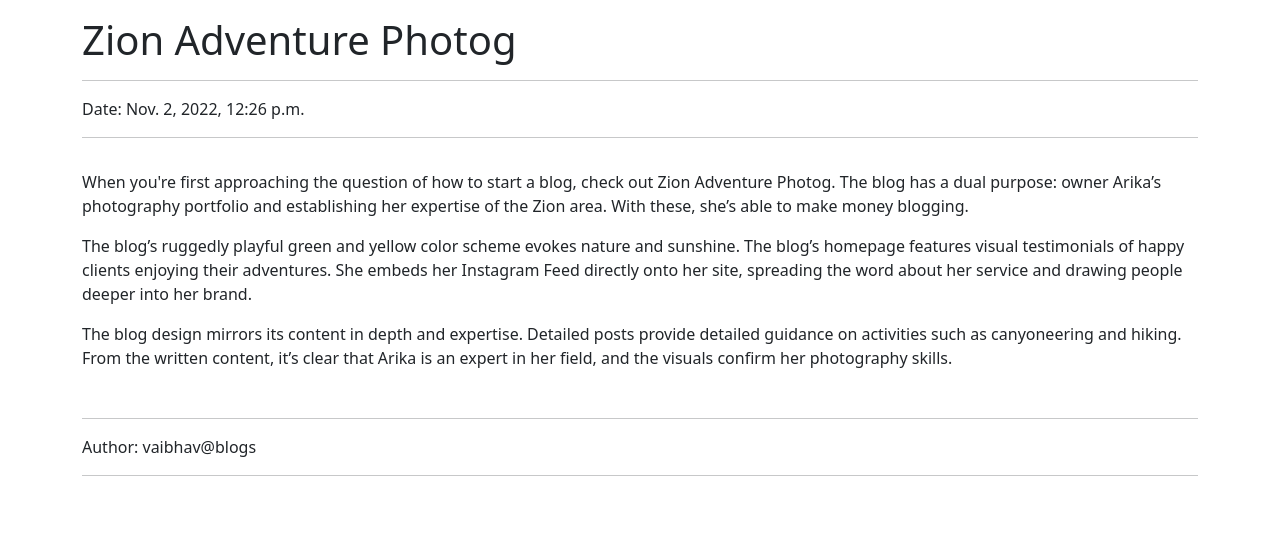
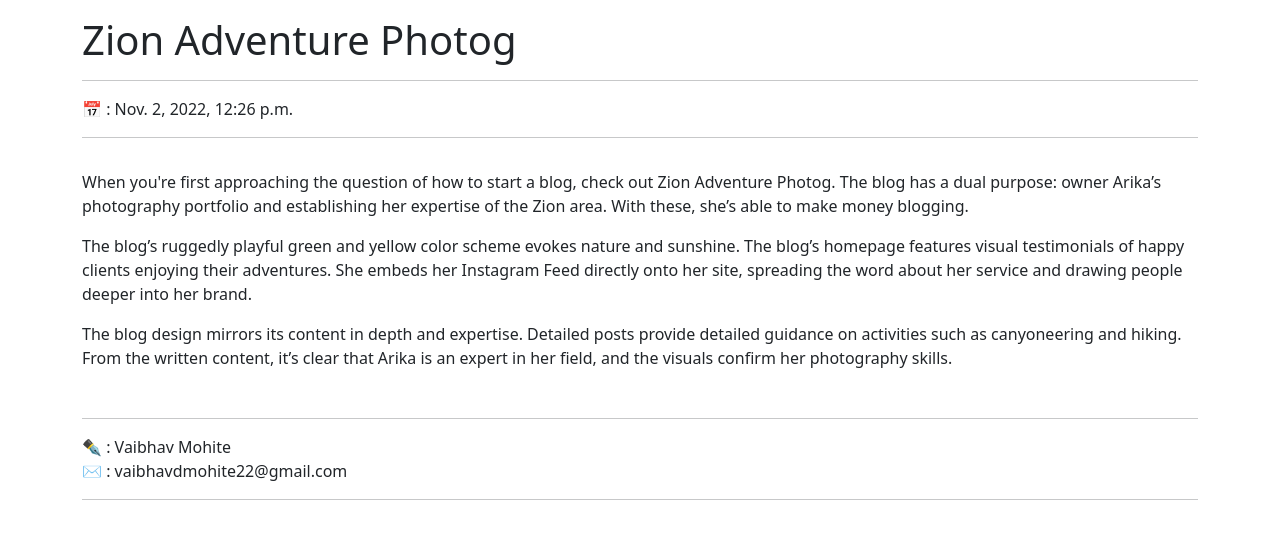
Before and after one commit to Vaibhav-22-dm/PersonalBlog, a Django app: page /blogs/getblog/1/ in a window 1280 px wide. Shown: the part 62-601 px from the top of the page. Run offline with Django 4.2, Linux system fonts and the light colour scheme; data comes from the database, SQL or seed files in the repository; both versions use the stored data as it was after the commit.

Commit message:
Added author details to post details page

```diff
--- a/Blogs/views.py
+++ b/Blogs/views.py
@@ -4,7 +4,7 @@
 
 def getBlogs(request):
     try:
-        blogs = Blog.objects.all().order_by('date')
+        blogs = Blog.objects.all().order_by('-date')
         context = {'blogs':blogs}
         return render(request, 'Blogs/index.html', context)
     except Exception as e:
--- a/templates/Blogs/blog.html
+++ b/templates/Blogs/blog.html
@@ -6,13 +6,14 @@
 <div class="container my-3">
     <h1 class="h1 text-dark">{{blog.title}}</h1>
     <hr>
-    <div>Date: {{blog.date}}</div>
+    <div>📅 : {{blog.date}}</div>
     <hr>
     <div class="py-3">
         {{blog.content | safe}}
     </div>
     <hr>
-    <div>Author: {{blog.author.username}}</div>
+    <div>✒ : {{blog.author.first_name}} {{blog.author.last_name}}</div>
+    <div>✉ : {{blog.author.email}}</div>
     <hr>
 </div>
 {% endblock %}
--- a/templates/Blogs/index.html
+++ b/templates/Blogs/index.html
@@ -7,12 +7,11 @@
     <h1 class="h1 text-dark p-3">List of Blogs</h1>
     {% for blog in blogs %}
     <div class="card m-3">
-        <div class="card-header">
-        {{blog.date}}
-        </div>
+        <div class="card-header">{{blog.date}}</div>
         <div class="card-body">
         <h5 class="card-title">{{blog.title}}</h5>
         <p class="card-text">{{blog.content | truncatechars:109 | safe}}</p>
+        <p>~ {{blog.author.username}}</p>
         <a href="{% url 'get_blog' blog.id %}" class="btn btn-primary">Read More</a>
         </div>
     </div>
```
Also changed, not shown: PersonalBlog/settings.py (+17 -2 lines), db.sqlite3.
